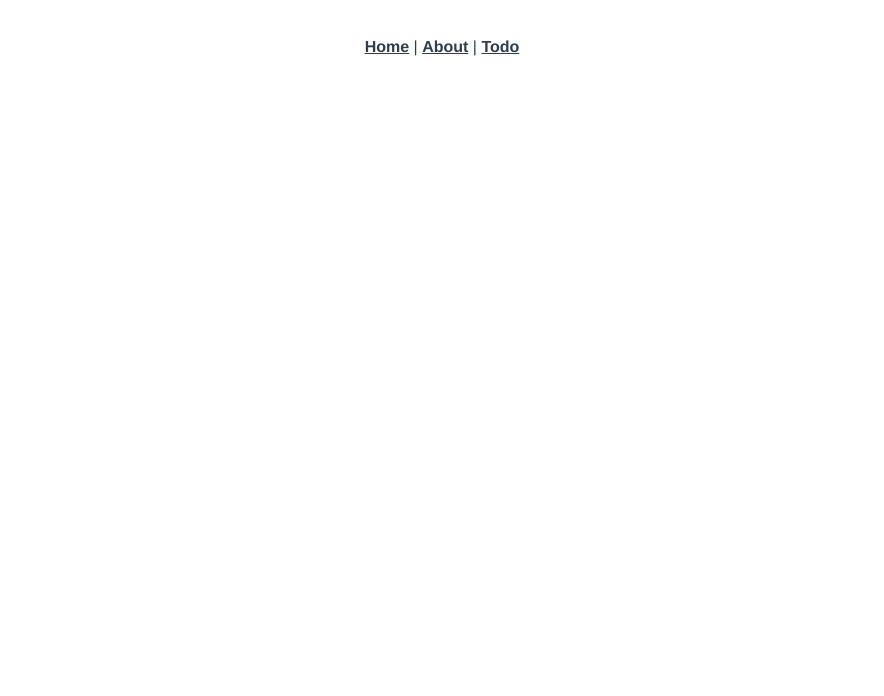
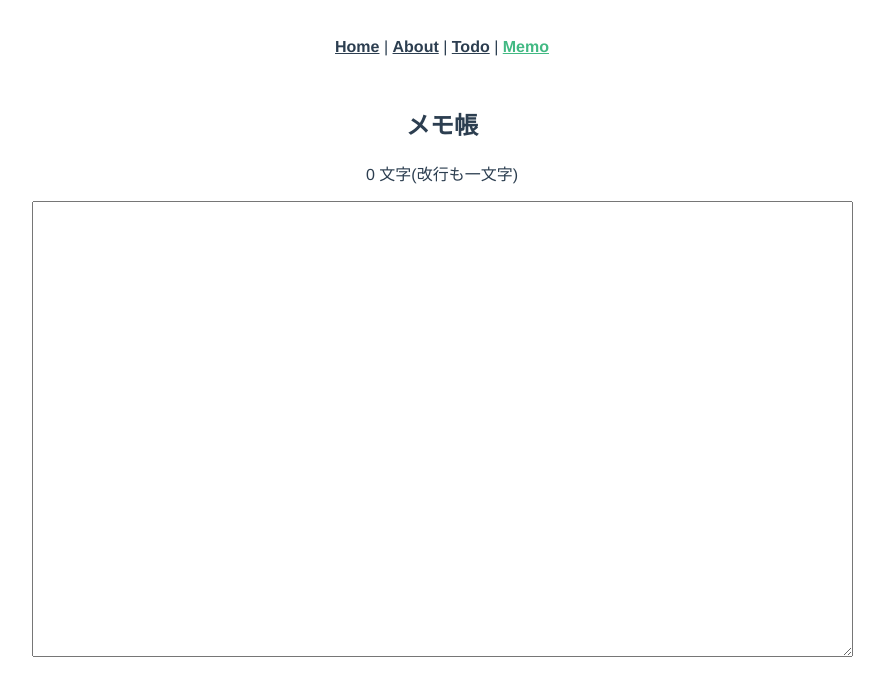
Before and after one commit to shotakubo/shota, a Vue app: page /memo in a window 1280 px wide. Shown: the top 696 px of the page, without its empty margins (198-1082 px from the left). Built offline with nearby package versions, Linux system fonts and the light colour scheme.

Commit message:
add: memo

```diff
--- a/src/App.vue
+++ b/src/App.vue
@@ -3,7 +3,8 @@
     <div id="nav">
       <router-link to="/">Home</router-link> |
       <router-link to="/about">About</router-link> |
-      <router-link to="/todo">Todo</router-link>
+      <router-link to="/todo">Todo</router-link> |
+      <router-link to="/memo">Memo</router-link>
     </div>
     <router-view/>
   </div>
--- a/src/router.js
+++ b/src/router.js
@@ -2,6 +2,7 @@ import Vue from "vue";
 import Router from "vue-router";
 import Home from "./views/Home.vue";
 import Todo from "./views/Todo.vue";
+import Memo from "./views/Memo.vue";
 
 Vue.use(Router);
 
@@ -23,6 +24,11 @@ export default new Router({
       path: "/todo",
       name: "todo",
       component: Todo
+    },
+    {
+      path: "/memo",
+      name: "memo",
+      component: Memo
     }
   ]
 });
--- a/src/views/About.vue
+++ b/src/views/About.vue
@@ -1,5 +1,5 @@
 <template>
   <div class="about">
-    <h1>This is an about page</h1>
+    <h1>なんか開発していく</h1>
   </div>
 </template>
--- /dev/null
+++ b/src/views/Memo.vue
@@ -0,0 +1,23 @@
+<template>
+  <div class="memo">
+    <section>
+      <h2>メモ帳</h2>
+      <p>{{test.length}} 文字(改行も一文字)</p>
+      <textarea name="" cols="100" rows="30" v-model="test"></textarea>
+    </section>
+  </div>
+</template>
+
+<script>
+export default {
+  /* eslint-disable */
+  name: "memo",
+  data: function() {
+    return {
+      test: ""
+    };
+  },
+  methods: {
+  }
+};
+</script>
```
